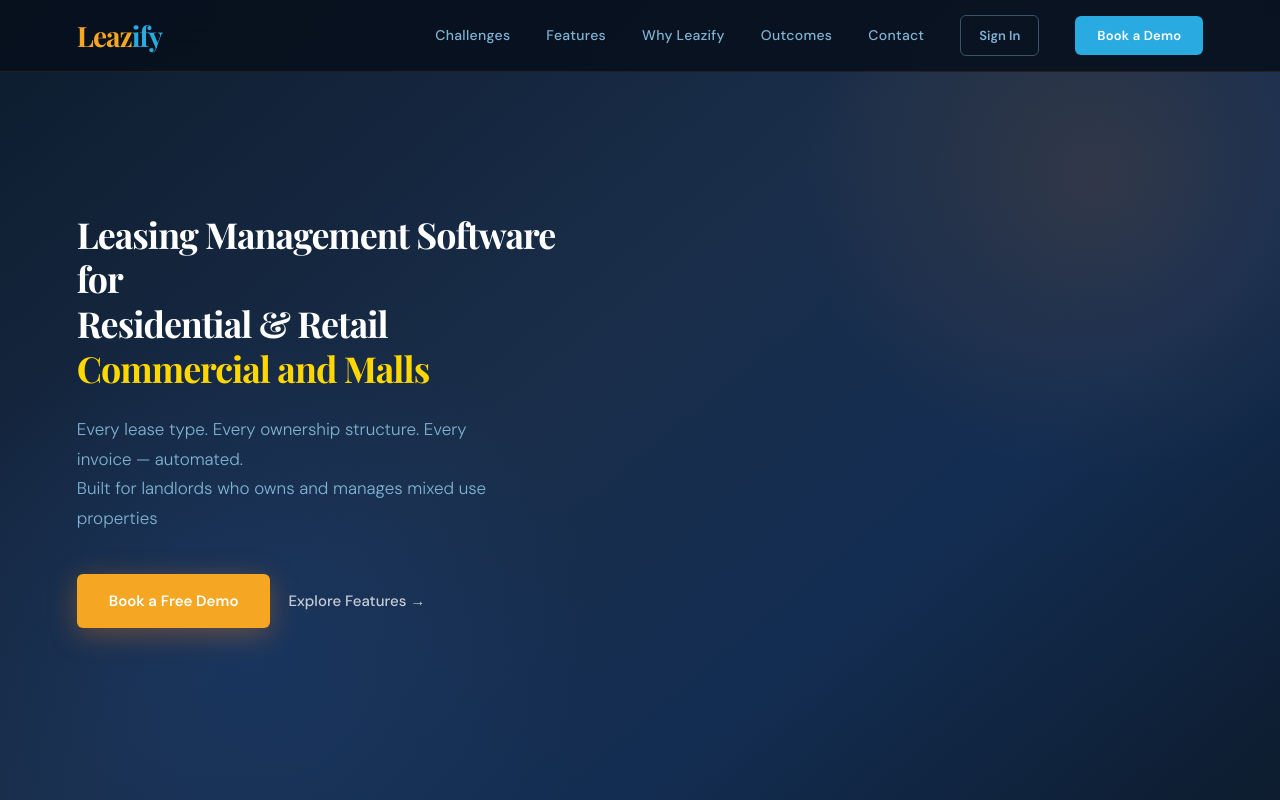
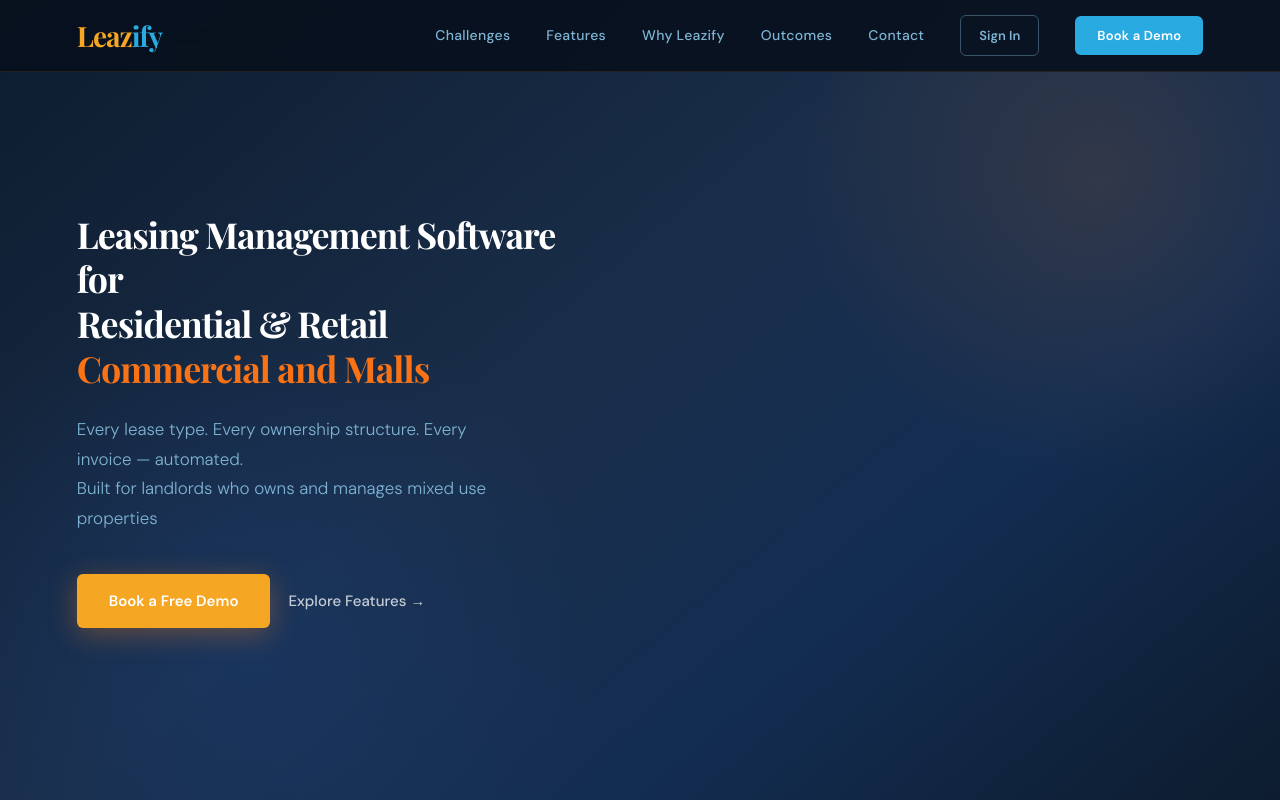
Before and after one commit to junutala/Leazify_Prod, a Next.js app: page / in a window 1280 px wide. Shown: the top 800 px of the page. Built offline with nearby package versions, Linux system fonts and the light colour scheme; a web font is replaced by a local one.

Commit message:
Local Commit: 2026-05-22T04:45:26.454Z - Updated "Commercial and Malls" color from yellow (`#FFD700`) to orange (`#F97316`) to match the LEAZ orange/amber color in the Leazify logo

```diff
--- a/src/components/LandingPage.tsx
+++ b/src/components/LandingPage.tsx
@@ -341,7 +341,7 @@
               <h1 style={{ fontFamily: "'Playfair Display', serif", fontSize: 'clamp(22px,2.8vw,46px)', lineHeight: 1.25, color: '#fff', marginBottom: 24, letterSpacing: -1 }}>
                 <span style={{ display: 'block', color: '#fff' }}>Leasing Management Software for</span>
                 <span style={{ display: 'block', color: '#fff' }}>Residential &amp; Retail</span>
-                <span style={{ display: 'block', color: '#FFD700' }}>Commercial and Malls</span>
+                <span style={{ display: 'block', color: '#F97316' }}>Commercial and Malls</span>
               </h1>
 
               <p style={{ fontSize: 17, color: '#7fb3d3', lineHeight: 1.75, maxWidth: 440, marginBottom: 40, fontWeight: 300 }}>
```
